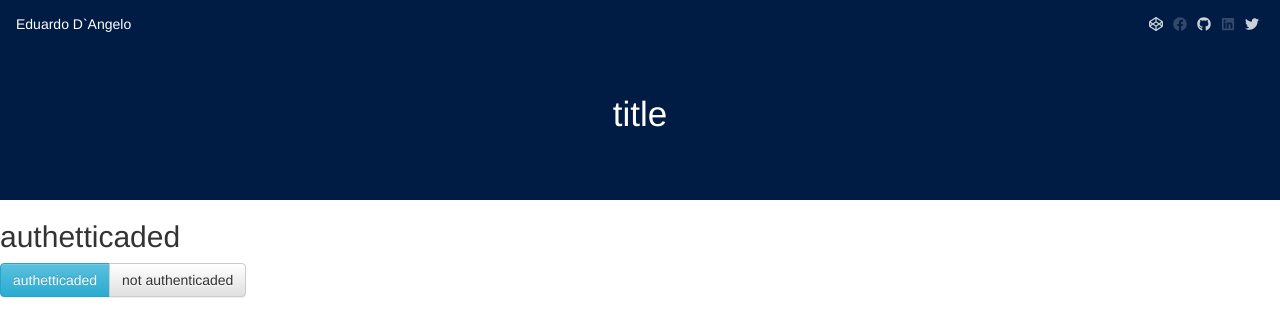
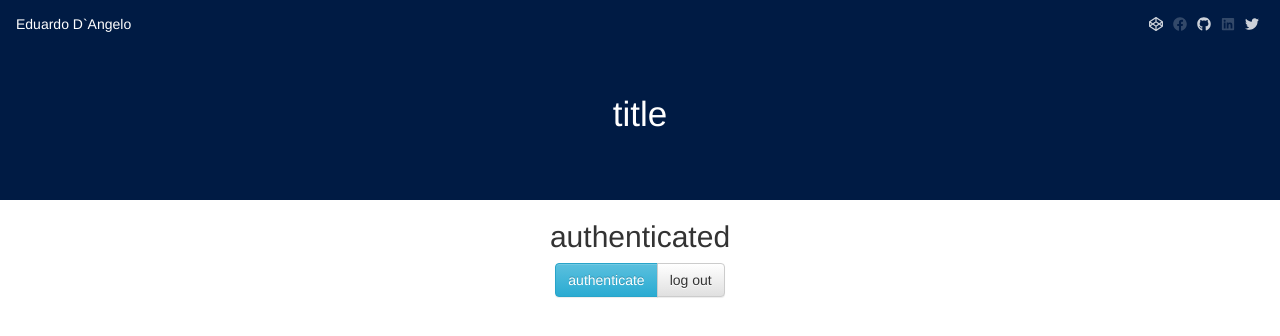
Before and after one commit to eduardo-dangelo/portfolio, a React (Create React App) app: page / in a window 1280 px wide. Shown: the top 336 px of the page. Built offline with nearby package versions, Linux system fonts and the light colour scheme.

Commit message:
move folders and fix social media links

```diff
--- a/src/Application/scenes/AdminBar/index.jsx
+++ b/src/Application/scenes/AdminBar/index.jsx
@@ -2,11 +2,11 @@ import React from 'react'
 import { connect } from 'react-redux'
 import { FaSpinner } from 'react-icons/fa'
 import { bindActionCreators } from 'redux'
-import { allUsersQuery, loggedInUserQuery, UserQuery } from '../../queries'
+import { allUsersQuery, loggedInUserQuery, UserQuery } from '../../services/queries'
 import { graphql, compose } from 'react-apollo'
-import { actions as authActions } from '../../redux/userAccountReducer'
+import { actions as authActions } from '../../services/redux/userAccountReducer'
 import { Bar, Form, Button, Title, Input, Spin, Error } from './Elements'
-import { authenticateUserMutation, signupUserMutation } from '../../mutations'
+import { authenticateUserMutation, signupUserMutation } from '../../services/mutations'
 
 let userEmail = ''
 
--- a/src/Application/scenes/Site/components/Header/components/SocialMediaLinks/Elements.jsx
+++ b/src/Application/scenes/Site/components/Header/components/SocialMediaLinks/Elements.jsx
@@ -2,16 +2,14 @@ import styled from 'styled-components'
 
 const SocialMediaLinksContainer = styled.div`
   padding: 5px;
+  display: flex;
   position: relative;
+  align-items: center;
   border: 1px dashed transparent;
-  display: flex;
-  align-items: center;
   justify-content: space-between;
 
   &:hover {
-  ${(props) => props.isAuth && `
-      border: 1px dashed ${(props) => props.hasActiveItem ? 'transparent' : 'white'};
-  `}
+    border: 1px dashed ${(props) => props.hasActiveItem || !props.isAuth ? 'transparent' : 'white'};
   }
 
   input {
@@ -20,24 +18,23 @@ const SocialMediaLinksContainer = styled.div`
 `;
 
 const IconContainer = styled.div`
-  //float: right;
+  margin: 0 5px;
+  display: flex;
   cursor: pointer;
-  display: flex;
+  position: relative;
   align-items: center;
-  margin: 0 5px;
   opacity: ${(props) => props.active ? 1 : (props.hasValue ? .8 : .2)};
-  position: relative;
 
   ${(props) => props.active && `
     &:after {
+      top: 100%;
       content: "";
+      right: -8px;
+      position: absolute;
+      border-bottom: 15px solid white;
+      border-top: 5px solid transparent;
       border-left: 15px solid transparent;
       border-right: 15px solid transparent;
-    border-top: 5px solid transparent;
-    border-bottom: 15px solid white;
-    position: absolute;
-    top: 100%;
-    right: -8px;
     }
   `}
 
@@ -47,16 +44,18 @@ const IconContainer = styled.div`
 `;
 
 const IconLink = styled.a`
+  color: ${(props) => props.color};
+  opacity: 8;
+  margin: 0 5px;
+  display: flex;
   cursor: pointer;
-  display: flex;
+  position: relative;
   align-items: center;
-  margin: 0 5px;
-  opacity: 8;
-  position: relative;
 
 
-  &:hover {
+  &:hover, &:active, &.visited {
     opacity: 1;
+    color: ${(props) => props.color};
   }
 `;
 
--- a/src/Application/scenes/Site/components/Header/components/SocialMediaLinks/index.jsx
+++ b/src/Application/scenes/Site/components/Header/components/SocialMediaLinks/index.jsx
@@ -40,7 +40,7 @@ class SocialMediaLinks extends PureComponent {
   }
 
   render() {
-    const { isAuth } = this.props
+    const { isAuth, cssProps: { color } } = this.props
     const {
       github,
       codepen,
@@ -55,7 +55,7 @@ class SocialMediaLinks extends PureComponent {
     return (
       <SocialMediaLinksContainer isAuth={isAuth} hasActiveItem={activeKey}>
         {!isAuth && codepen && (
-          <IconLink href={codepen} target="_blank">
+          <IconLink color={color} href={codepen} target="_blank">
             <FaCodepen/>
           </IconLink>
         )}
@@ -69,7 +69,7 @@ class SocialMediaLinks extends PureComponent {
           </IconContainer>
         )}
         {!isAuth && facebook && (
-          <IconLink href={facebook} target="_blank">
+          <IconLink color={color} href={facebook} target="_blank">
             <FaFacebook/>
           </IconLink>
         )}
@@ -83,7 +83,7 @@ class SocialMediaLinks extends PureComponent {
           </IconContainer>
         )}
         {!isAuth && github && (
-          <IconLink href={github} target="_blank">
+          <IconLink color={color} href={github} target="_blank">
             <FaGithub/>
           </IconLink>
         )}
@@ -97,7 +97,7 @@ class SocialMediaLinks extends PureComponent {
           </IconContainer>
         )}
         {!isAuth && linkedIn && (
-          <IconLink href={linkedIn} target="_blank">
+          <IconLink color={color} href={linkedIn} target="_blank">
             <FaLinkedin/>
           </IconLink>
         )}
@@ -111,7 +111,7 @@ class SocialMediaLinks extends PureComponent {
           </IconContainer>
         )}
         {!isAuth && twitter && (
-          <IconLink href={twitter} target="_blank">
+          <IconLink color={color} href={twitter} target="_blank">
             <FaTwitter/>
           </IconLink>
         )}
--- a/src/Application/scenes/Site/components/Header/index.jsx
+++ b/src/Application/scenes/Site/components/Header/index.jsx
@@ -87,7 +87,7 @@ class Header extends React.PureComponent {
       >
         <TopHeader>
           <UserNameDisplay isAuth={isAuth}/>
-          <SocialMediaLinks isAuth={isAuth}/>
+          <SocialMediaLinks isAuth={isAuth} cssProps={{ color }}/>
         </TopHeader>
         <HeaderBody>
           <PageTitle
--- a/src/Application/scenes/Site/index.jsx
+++ b/src/Application/scenes/Site/index.jsx
@@ -1,9 +1,17 @@
 import React from 'react'
+import { connect } from 'react-redux'
+import styled from 'styled-components'
 import Header from './components/Header'
-import { connect } from 'react-redux'
+import { bindActionCreators } from 'redux'
 import { Button, ButtonGroup, ButtonToolbar } from 'react-bootstrap'
-import { bindActionCreators } from 'redux'
-import { actions as authActions } from '../../redux/userAccountReducer'
+import { actions as authActions } from '../../services/redux/userAccountReducer'
+
+const AlignCenterContainer = styled.div`
+  display: flex;
+  text-align: center;
+  align-items: center;
+  flex-direction: column;
+`
 
 class Site extends React.Component {
   render() {
@@ -13,19 +21,21 @@ class Site extends React.Component {
     return (
       <div>
         <Header/>
+        <AlignCenterContainer>
           <h2>
-          {isAuth ? 'authetticaded' : 'not authenticaded'}
+            {isAuth ? 'authenticated' : 'not authenticated'}
           </h2>
           <ButtonToolbar>
             <ButtonGroup>
               <Button bsStyle={isAuth ? 'info' : 'default'} onClick={() => actions.auth(true)}>
-              authetticaded
+                authenticate
               </Button>
               <Button bsStyle={!isAuth ? 'info' : 'default'} onClick={() => actions.auth(false)}>
-              not authenticaded
+                log out
               </Button>
             </ButtonGroup>
           </ButtonToolbar>
+        </AlignCenterContainer>
       </div>
     )
   }
--- a/src/index.js
+++ b/src/index.js
@@ -9,7 +9,7 @@ import { InMemoryCache } from 'apollo-cache-inmemory'
 import 'tachyons'
 import { Provider } from 'react-redux'
 import { createStore, applyMiddleware } from 'redux'
-import { rootReducer } from "./Application/redux";
+import { rootReducer } from "./Application/services/redux";
 import { compose } from 'redux';
 import thunk from 'redux-thunk'
 
```
Also changed, not shown: src/Application/services/mutations/index.jsx (renamed from src/Application/mutations/index.jsx), src/Application/services/queries/index.jsx (renamed from src/Application/queries/index.jsx), src/Application/services/redux/headerReducer.jsx (renamed from src/Application/redux/headerReducer.jsx), src/Application/services/redux/index.jsx (renamed from src/Application/redux/index.jsx), src/Application/services/redux/userAccountReducer.jsx (renamed from src/Application/redux/userAccountReducer.jsx). Lines whose indentation alone changed are shown as unchanged.
